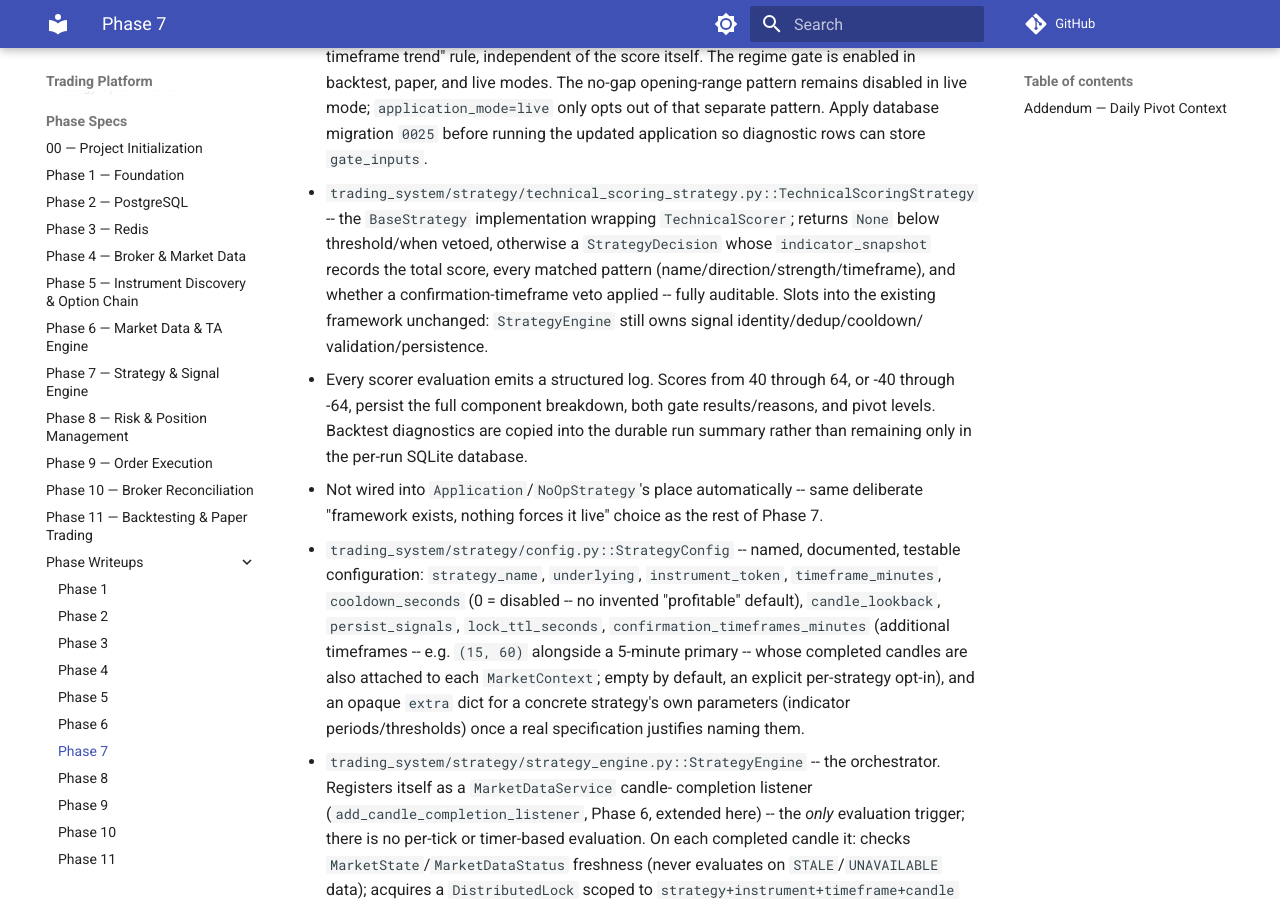
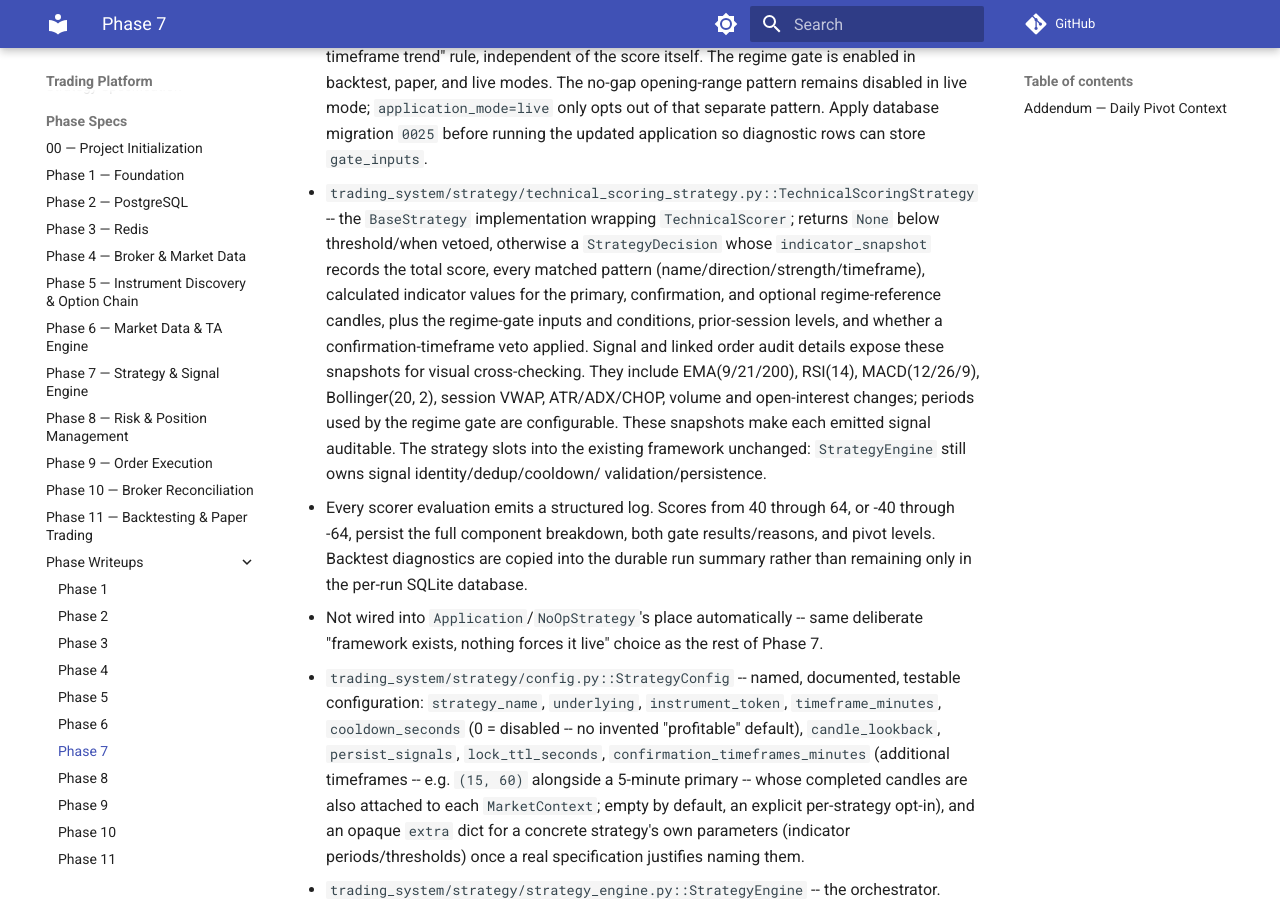
Before and after one commit to VictorG1422/docs, an MkDocs documentation site: the page built from docs/trading-platform/phases/phase-07-strategy-signal.md, in a window 1280 px wide and 900 px high, scrolled down 3924 px. Built offline with MkDocs 1.6.1 and Material for MkDocs 9.7.7, drawn with Linux system fonts in a browser that asks for light colours; comment, search, counter and statistics services are not loaded.

Commit message:
Document indicator audit metrics
Co-authored-by: Copilot <223556219+Copilot@users.noreply.github.com>

```diff
--- a/docs/trading-platform/phases/phase-07-strategy-signal.md
+++ b/docs/trading-platform/phases/phase-07-strategy-signal.md
@@ -202,8 +202,15 @@ Signal --> SignalRepository (PostgreSQL, status="RISK_CHECK_PENDING")
     returns `None` below threshold/when vetoed, otherwise a
     `StrategyDecision` whose `indicator_snapshot` records the total
     score, every matched pattern (name/direction/strength/timeframe),
-    and whether a confirmation-timeframe veto applied -- fully
-    auditable. Slots into the existing framework unchanged:
+    calculated indicator values for the primary, confirmation, and
+    optional regime-reference candles, plus the regime-gate inputs and
+    conditions, prior-session levels, and whether a confirmation-timeframe
+    veto applied. Signal and linked order audit details expose these
+    snapshots for visual cross-checking. They include EMA(9/21/200), RSI(14),
+    MACD(12/26/9), Bollinger(20, 2), session VWAP, ATR/ADX/CHOP, volume and
+    open-interest changes; periods used by the regime gate are configurable.
+    These snapshots make each emitted signal auditable. The strategy slots
+    into the existing framework unchanged:
     `StrategyEngine` still owns signal identity/dedup/cooldown/
     validation/persistence.
   - Every scorer evaluation emits a structured log. Scores from 40 through
```
